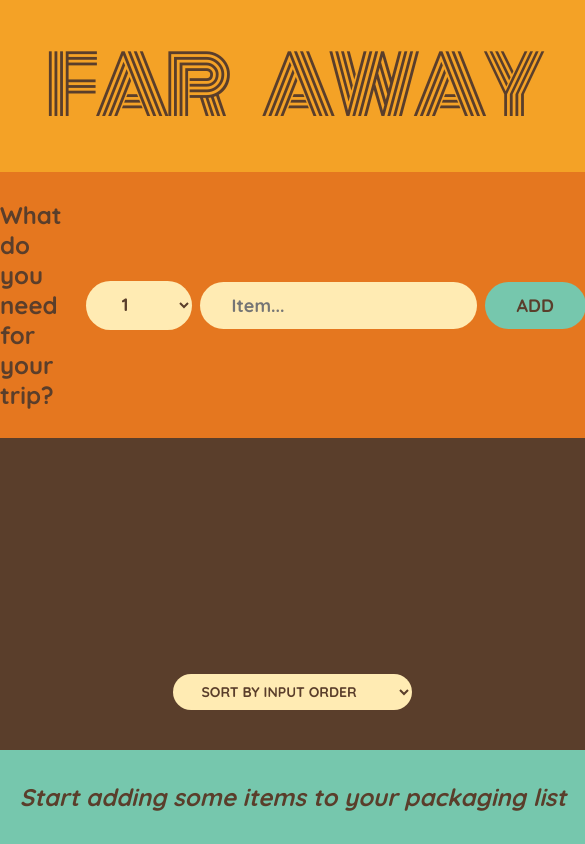
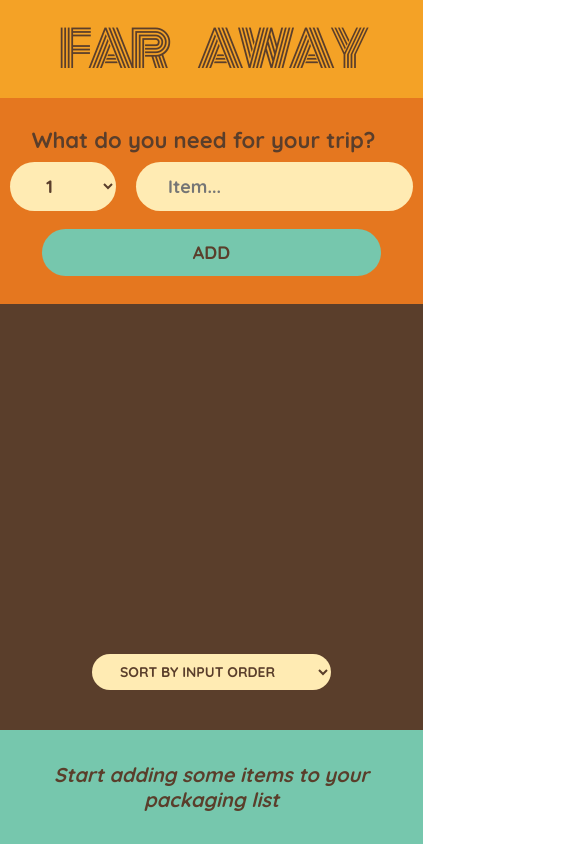
Before and after one commit to NilanchalaPanda/PackPerfect, a React app: page / in a window 390 px wide. Shown: the whole page, 585 px wide, since content can reach past the window. Built offline with nearby package versions, Linux system fonts and the light colour scheme.

Commit message:
Modified the CSS for mobile version

```diff
--- a/src/components/Form.js
+++ b/src/components/Form.js
@@ -22,6 +22,7 @@ export default function Form({ onAddItmes }) {
       <h3>What do you need for your trip?</h3>
 
       {/* FORM */}
+      <div className="formDetails">
         <select
           value={quantity}
           onChange={(e) => {
@@ -42,7 +43,8 @@ export default function Form({ onAddItmes }) {
             setDesc(e.target.value);
           }}
         />
-      <button>Add</button>
+      </div>
+      <button className="addButton">Add</button>
     </form>
   );
 }
--- a/src/index.css
+++ b/src/index.css
@@ -29,12 +29,12 @@ h1 {
   text-align: center;
   background-color: #f4a226;
   font-family: "Monoton";
-  font-size: 8rem;
+  font-size: 6rem;
   text-transform: uppercase;
   font-weight: 400;
   word-spacing: 30px;
   letter-spacing: -5px;
-  padding: 2.4rem 0;
+  padding: 1rem 0;
 }
 
 .add-form {
@@ -99,7 +99,7 @@ input {
   grid-template-columns: repeat(auto-fit, minmax(250px, 1fr));
   gap: 1.2rem;
   justify-content: center;
-  align-content: start;
+  align-content: center;
 }
 
 .list li {
@@ -127,5 +127,40 @@ input[type="checkbox"] {
   background-color: #76c7ad;
   text-align: center;
   font-weight: 700;
-  padding: 3.2rem 0;
+  padding: 3.2rem 1rem;
 }
+
+@media (max-width: 600px) {
+  h1 {
+    font-size: 5rem;
+  }
+
+  .add-form {
+    flex-direction: column;
+  }
+
+  .add-form h3 {
+    font-size: 2.2rem;
+  }
+
+  .add-form .formDetails {
+    display: flex;
+    gap: 2rem;
+    padding: 0 1rem;
+    overflow: hidden;
+  }
+
+  .addButton {
+    width: 80%;
+    margin-top: 1rem;
+  }
+
+  .list ul {
+    width: 90%;
+    grid-template-columns: repeat(auto-fit, minmax(250px, 2fr));
+  }
+
+  .stats {
+    font-size: 2rem;
+  }
+}
```
Also changed, not shown: 1 other file. Lines whose indentation alone changed are shown as unchanged.
